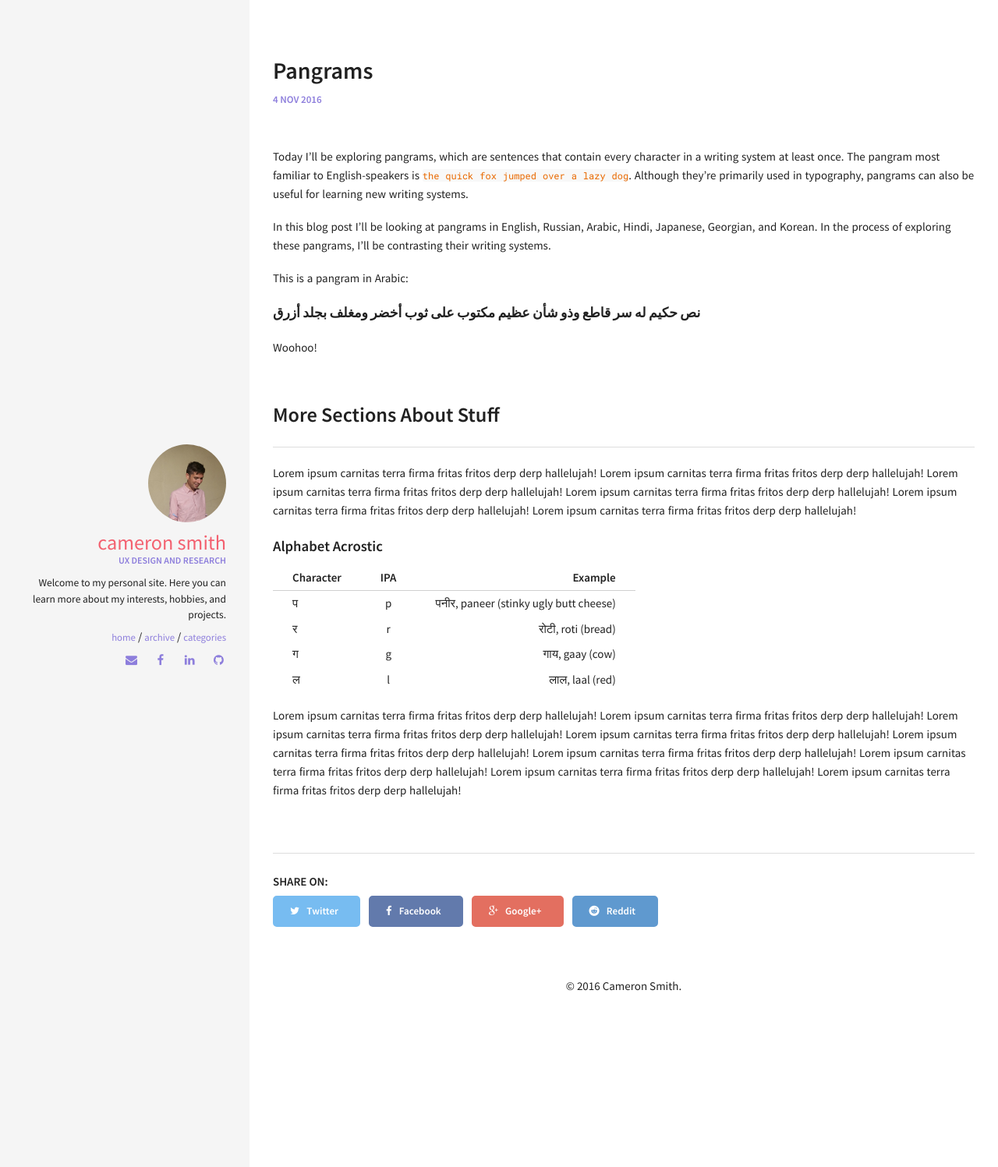
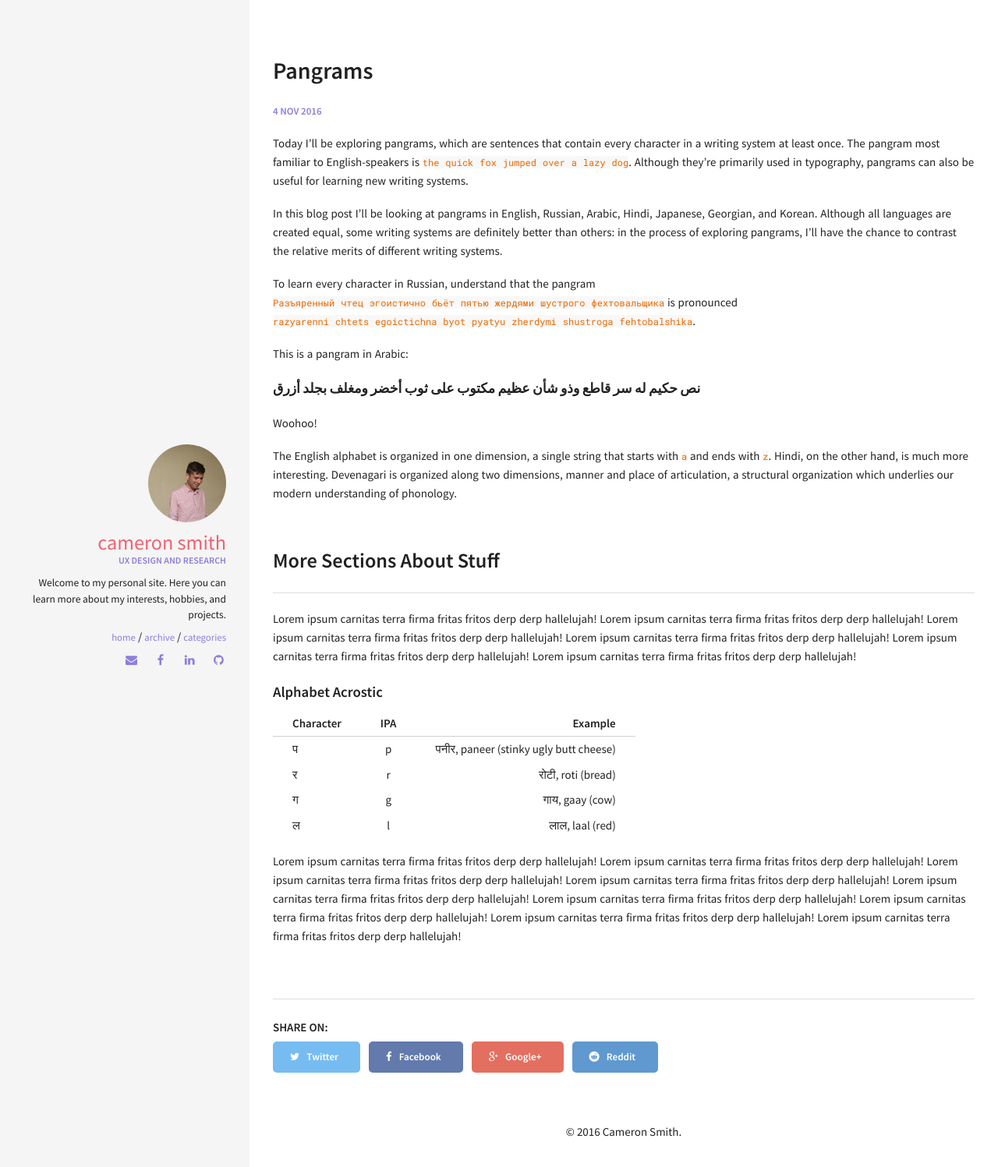
Before and after one commit to camoverride/camoverride.github.io, a Jekyll site: the page built from _posts/2016-11-04-pangrams.md, in a window 1280 px wide. Shown: the top 1497 px of the page at 78% size. Built offline with Jekyll 4.4.1, drawn with Linux system fonts in a browser that asks for light colours.

Commit message:
changed posts layout, some css

```diff
--- a/_layouts/post.html
+++ b/_layouts/post.html
@@ -25,14 +25,29 @@
 <div id="post">
   <header class="post-header">
     <h1 title="{{ page.title }}">{{ page.title }}</h1>
+
+
+
     <span class="post-meta">
       <span class="post-date">
         {{ page.date | date: "%-d %b %Y" | upcase }}
       </span>
      <!-- •
       {% include read_time.html %}-->
+
+
+{% if post.categories.size > 0 %}
+      •
+      {% for cat in post.categories %}
+        <a class="post-cat" href="{{ site.url }}/categories/#{{ cat }}">{{ cat }}</a>
+        {% unless forloop.last %}
+        <span>/</span>
+        {% endunless %}
+      {% endfor %}
+      {% endif %}
+
+
     </span>
-
   </header>
 
   <article class="post-content">
--- a/_posts/2016-11-04-pangrams.md
+++ b/_posts/2016-11-04-pangrams.md
@@ -1,20 +1,25 @@
 ---
 layout: post
 title: Pangrams
-excerpt: "Pangrams are useful for learning writing systems and exploring the differences between orthographies."
 categories: [language]
 comments: true
 ---
 
 Today I'll be exploring pangrams, which are sentences that contain every character in a writing system at least once. The pangram most familiar to English-speakers is `the quick fox jumped over a lazy dog`. Although they're primarily used in typography, pangrams can also be useful for learning new writing systems.
 
-In this blog post I'll be looking at pangrams in English, Russian, Arabic, Hindi, Japanese, Georgian, and Korean. In the process of exploring these pangrams, I'll be contrasting their writing systems.
+In this blog post I'll be looking at pangrams in English, Russian, Arabic, Hindi, Japanese, Georgian, and Korean. Although all languages are created equal, some writing systems are definitely better than others: in the process of exploring pangrams, I'll have the chance to contrast the relative merits of different writing systems.
+
+To learn every character in Russian, understand that the pangram `Разъяренный чтец эгоистично бьёт пятью жердями шустрого фехтовальщика` is pronounced `razyarenni chtets egoictichna byot pyatyu zherdymi shustroga fehtobalshika`.
 
 This is a pangram in Arabic:
 
 ##### نص حكيم له سر قاطع وذو شأن عظيم مكتوب على ثوب أخضر ومغلف بجلد أزرق
 
+<!--more-->
+
 Woohoo!
+
+The English alphabet is organized in one dimension, a single string that starts with `a` and ends with `z`. Hindi, on the other hand, is much more interesting. Devenagari is organized along two dimensions, manner and place of articulation, a structural organization which underlies our modern understanding of phonology.
 
 ## More Sections About Stuff
 
--- a/_sass/pages/_archive.scss
+++ b/_sass/pages/_archive.scss
@@ -1,3 +1,7 @@
+hr {
+  border-top: 0.425rem solid rgba(0, 0, 0, 0.4);
+}
+
 .archive {
   #timeline {
     position: relative;
--- a/_sass/pages/_post.scss
+++ b/_sass/pages/_post.scss
@@ -90,12 +90,12 @@
 #post {
   padding-bottom: 50px;
   .post-header {
-    margin: 0 auto 50px;
+    margin: 0 auto 0px;
   }
 }
 
 #post h1 {
-  margin: 0.5em 0 0em;
+  margin: 0.5em 0 0.5em;
 }
 #post h2 {
   margin: 2em 0 0.8em;
```
Also changed, not shown: _layouts/post_listing.html (+14 -6 lines), _posts/2011-03-10-sample-post.md (+18 -8 lines).
